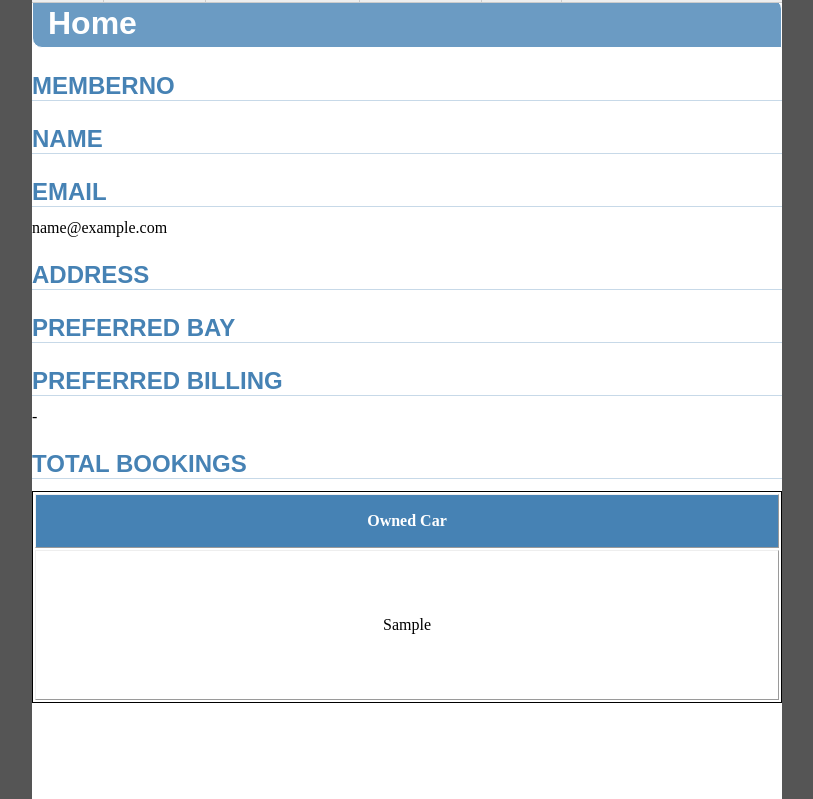
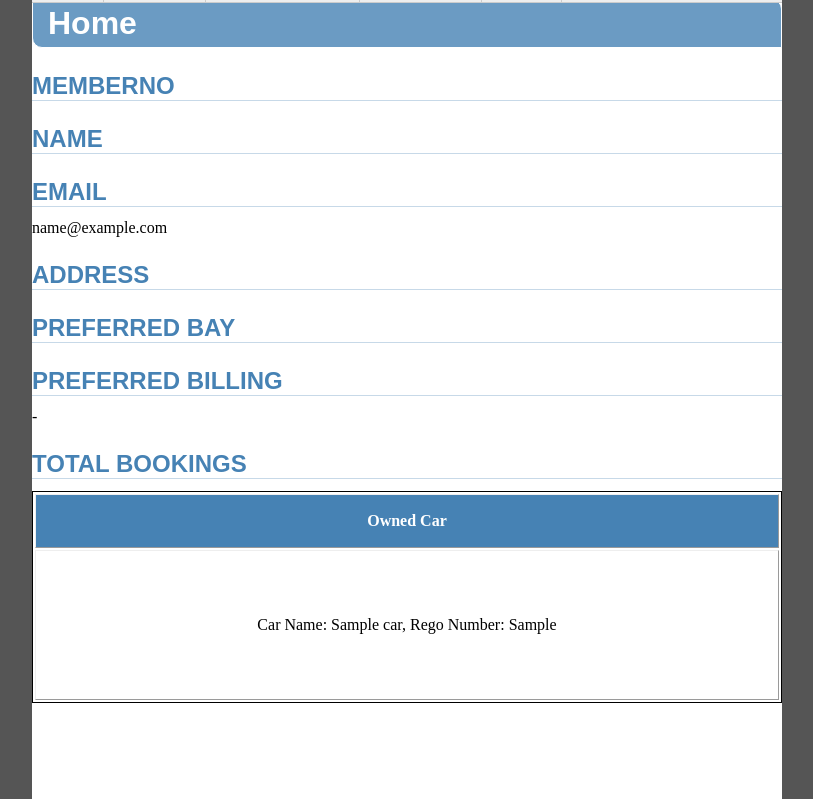
Before and after one commit to mattwatsonAU/parking-proper, a PHP site: page / in a window 1280 px wide. Shown: the part 33-832 px from the top of the page, without its empty margins (233-1046 px from the left). Run offline with PHP 8.4, Linux system fonts and the light colour scheme; the visitor is signed in with stand-in values (Sample User, id 1); tables that the repository leaves empty or names only in its code hold one stand-in row (values such as "Sample post"); data that the repository does not hold is empty.

Commit message:
Now includes car name and rego number on a single line

```diff
--- a/include/database.php
+++ b/include/database.php
@@ -275,7 +275,7 @@ function getCars($memebrNo) {
     $db = connect();
     try {
 
-         $stmt = $db->prepare('SELECT regno
+         $stmt = $db->prepare('SELECT regno, name
                                 FROM Car
                                 WHERE memberNo=:memNo');
 
--- a/index.php
+++ b/index.php
@@ -38,7 +38,8 @@ try {
 		echo '</thead>';
 		echo '<tbody>';
 		foreach($cars as $car) {
-			echo '<tr><td>',$car['regno'],'</td></tr>';
+            echo '<tr><td>', 'Car Name: ', $car['name'],', Rego Number: ', $car['regno'], '</td></tr>';
+			//echo '<tr><td>', 'Rego Number: ', $car['regno'],'</td></tr>';
 		}
 		echo '</tbody>';
 		echo '</table>';
```
